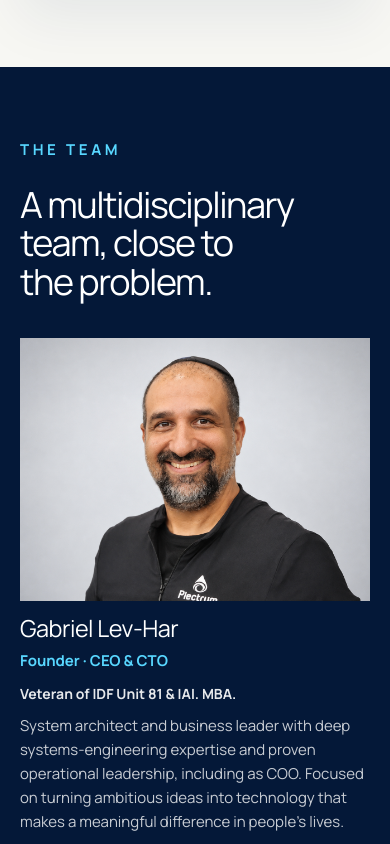
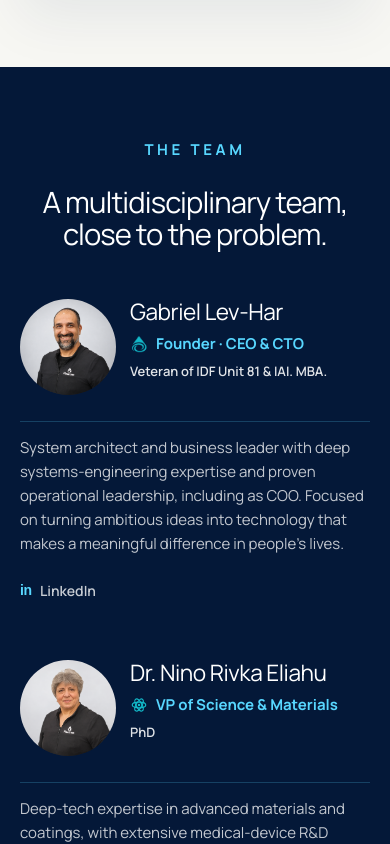
Before and after one commit to noamamram/plectrumSite, a Next.js app: page /company in a window 390 px wide. Shown: the part 2900-3744 px from the top of the page. Built offline with nearby package versions, Linux system fonts and the light colour scheme; no server answers.

Commit message:
Redesign the company team section with circular portraits and role icons.
Adopt a compact editorial 2x2 layout with centered heading, subtle dividers, and restored per-member role icons.

Co-authored-by: Cursor <cursoragent@cursor.com>

```diff
--- a/app/company/page.tsx
+++ b/app/company/page.tsx
@@ -43,6 +43,7 @@ const copy = {
         credential: "Veteran of IDF Unit 81 & IAI. MBA.",
         bio: "System architect and business leader with deep systems-engineering expertise and proven operational leadership, including as COO. Focused on turning ambitious ideas into technology that makes a meaningful difference in people's lives.",
         image: "/team/gabriel-lev-har-neutral.png",
+        icon: "/team/icons/gabriel-plectrum-mark.png",
         linkedin: "https://www.linkedin.com/in/gabriel-lev-har-9916573",
       },
       {
@@ -51,6 +52,7 @@ const copy = {
         credential: "PhD",
         bio: "Deep-tech expertise in advanced materials and coatings, with extensive medical-device R&D experience spanning polymerization, innovative coating methods, scale-up, and manufacturing.",
         image: "/team/nino-rivka-eliahu-neutral.png",
+        icon: "/team/icons/nino-materials.svg",
         linkedin: "https://www.linkedin.com/in/dr-nino-rebecca-eliahu-65037851/",
       },
       {
@@ -59,6 +61,7 @@ const copy = {
         credential: "Veteran of IDF Tech Unit.",
         bio: "Specialist in XR simulation systems and interactive software development. Leads system integration and designs immersive, high-end XR experiences.",
         image: "/team/noam-amram-neutral.png",
+        icon: "/team/icons/noam-vr-headset.svg",
         linkedin: "https://www.linkedin.com/in/noam-amram",
       },
       {
@@ -67,6 +70,7 @@ const copy = {
         credential: "Veteran of IDF Unit 81.",
         bio: "Specialized in digital board design and reverse engineering, with a background in high-stakes military and medical-grade electronics. A key technical leader overseeing embedded firmware development and controller programming.",
         image: "/team/omri-arbel-neutral.png",
+        icon: "/team/icons/omri-cpu.svg",
         linkedin: "https://www.linkedin.com/in/omri-arbel-345796195/",
       },
     ],
@@ -117,6 +121,7 @@ const copy = {
         credential: "יוצא יחידה 81 והתעשייה האווירית. MBA.",
         bio: "ארכיטקט מערכות ומוביל עסקי המשלב מומחיות עמוקה בהנדסת מערכות. בעל ניסיון מוכח במנהיגות תפעולית, לרבות בתפקיד COO. מחויב להפוך רעיונות למציאות באמצעות טכנולוגיה שיוצרת שינוי משמעותי בחייהם של אנשים.",
         image: "/team/gabriel-lev-har-neutral.png",
+        icon: "/team/icons/gabriel-plectrum-mark.png",
         linkedin: "https://www.linkedin.com/in/gabriel-lev-har-9916573",
       },
       {
@@ -125,6 +130,7 @@ const copy = {
         credential: "PhD",
         bio: "מומחיות דיפ־טק בפיתוח חומרים וציפויים מתקדמים. ניסיון נרחב במחקר ופיתוח של מכשור רפואי, בפולימריזציה ובשיטות ציפוי חדשניות, וכן בהגדלת קנה מידה ובייצור.",
         image: "/team/nino-rivka-eliahu-neutral.png",
+        icon: "/team/icons/nino-materials.svg",
         linkedin: "https://www.linkedin.com/in/dr-nino-rebecca-eliahu-65037851/",
       },
       {
@@ -133,6 +139,7 @@ const copy = {
         credential: "יוצא יחידה טכנולוגית בצה״ל.",
         bio: "מומחה במערכות סימולציית XR ובפיתוח תוכנה אינטראקטיבית. מוביל אינטגרציית מערכות ומתכנן חוויות XR אימרסיביות ומתקדמות.",
         image: "/team/noam-amram-neutral.png",
+        icon: "/team/icons/noam-vr-headset.svg",
         linkedin: "https://www.linkedin.com/in/noam-amram",
       },
       {
@@ -141,6 +148,7 @@ const copy = {
         credential: "יוצא יחידה 81.",
         bio: "בעל ניסיון ייחודי בתכנון כרטיסים דיגיטליים ובהנדסה לאחור, עם רקע באלקטרוניקה צבאית ואלקטרוניקה רפואית בסביבות עתירות סיכון. מוביל טכנולוגי מרכזי האחראי גם על פיתוח קושחה משובצת ותכנות בקרים.",
         image: "/team/omri-arbel-neutral.png",
+        icon: "/team/icons/omri-cpu.svg",
         linkedin: "https://www.linkedin.com/in/omri-arbel-345796195/",
       },
     ],
@@ -191,6 +199,7 @@ const copy = {
         credential: "خريج الوحدة 81 وIAI. حاصل على MBA.",
         bio: "مهندس أنظمة وقائد أعمال يجمع خبرة عميقة في هندسة الأنظمة مع قيادة تشغيلية مثبتة، منها منصب COO. ملتزم بتحويل الأفكار إلى واقع عبر تكنولوجيا تُحدث فرقًا حقيقيًا في حياة الناس.",
         image: "/team/gabriel-lev-har-neutral.png",
+        icon: "/team/icons/gabriel-plectrum-mark.png",
         linkedin: "https://www.linkedin.com/in/gabriel-lev-har-9916573",
       },
       {
@@ -199,6 +208,7 @@ const copy = {
         credential: "PhD",
         bio: "خبيرة في تطوير المواد والطلاءات المتقدمة. تتمتع بخبرة واسعة في البحث والتطوير للأجهزة الطبية والبلمرة وطرق الطلاء المبتكرة، والتوسع الصناعي والتصنيع.",
         image: "/team/nino-rivka-eliahu-neutral.png",
+        icon: "/team/icons/nino-materials.svg",
         linkedin: "https://www.linkedin.com/in/dr-nino-rebecca-eliahu-65037851/",
       },
       {
@@ -207,6 +217,7 @@ const copy = {
         credential: "خريج وحدة تكنولوجية في الجيش الإسرائيلي.",
         bio: "متخصص في أنظمة محاكاة XR وتطوير البرمجيات التفاعلية. يقود تكامل الأنظمة وتصميم تجارب XR غامرة ومتقدمة.",
         image: "/team/noam-amram-neutral.png",
+        icon: "/team/icons/noam-vr-headset.svg",
         linkedin: "https://www.linkedin.com/in/noam-amram",
       },
       {
@@ -215,6 +226,7 @@ const copy = {
         credential: "خريج الوحدة 81.",
         bio: "متخصص في تصميم اللوحات الرقمية والهندسة العكسية، مع خلفية في الإلكترونيات العسكرية والطبية عالية الحساسية. قائد تقني يشرف أيضًا على تطوير البرامج الثابتة المدمجة وبرمجة المتحكمات.",
         image: "/team/omri-arbel-neutral.png",
+        icon: "/team/icons/omri-cpu.svg",
         linkedin: "https://www.linkedin.com/in/omri-arbel-345796195/",
       },
     ],
@@ -265,6 +277,7 @@ const copy = {
         credential: "Ветеран подразделения 81 и IAI. MBA.",
         bio: "Системный архитектор и бизнес-лидер с глубокой экспертизой в системной инженерии и подтверждённым опытом операционного управления, включая роль COO. Превращает идеи в технологии, значимые для жизни людей.",
         image: "/team/gabriel-lev-har-neutral.png",
+        icon: "/team/icons/gabriel-plectrum-mark.png",
         linkedin: "https://www.linkedin.com/in/gabriel-lev-har-9916573",
       },
       {
@@ -273,6 +286,7 @@ const copy = {
         credential: "PhD",
         bio: "Эксперт по передовым материалам и покрытиям. Обширный опыт R&D медицинских устройств, полимеризации, инновационных методов нанесения покрытий, масштабирования и производства.",
         image: "/team/nino-rivka-eliahu-neutral.png",
+        icon: "/team/icons/nino-materials.svg",
         linkedin: "https://www.linkedin.com/in/dr-nino-rebecca-eliahu-65037851/",
       },
       {
@@ -281,6 +295,7 @@ const copy = {
         credential: "Ветеран технологического подразделения ЦАХАЛ.",
         bio: "Специалист по XR-симуляциям и интерактивному ПО. Руководит системной интеграцией и проектирует высокотехнологичные иммерсивные XR-среды.",
         image: "/team/noam-amram-neutral.png",
+        icon: "/team/icons/noam-vr-headset.svg",
         linkedin: "https://www.linkedin.com/in/noam-amram",
       },
       {
@@ -289,6 +304,7 @@ const copy = {
         credential: "Ветеран подразделения 81.",
         bio: "Специалист по цифровым платам и обратной инженерии с опытом в военной и медицинской электронике. Ключевой технический лидер, отвечающий также за встроенное ПО и программирование контроллеров.",
         image: "/team/omri-arbel-neutral.png",
+        icon: "/team/icons/omri-cpu.svg",
         linkedin: "https://www.linkedin.com/in/omri-arbel-345796195/",
       },
     ],
@@ -364,24 +380,39 @@ export default function CompanyPage() {
                     src={member.image}
                     alt={member.name}
                     fill
-                    sizes="(max-width: 560px) 92vw, 200px"
+                    sizes="(max-width: 900px) 104px, 168px"
                     loading="lazy"
                   />
                 </div>
-                <div className="team-card-copy">
+                <div className="team-card-identity">
                   <h3><bdi dir="auto">{member.name}</bdi></h3>
-                  <p className="team-role"><bdi dir="auto">{member.role}</bdi></p>
+                  <p className="team-role">
+                    {/* eslint-disable-next-line @next/next/no-img-element -- small decorative role icons */}
+                    <img
+                      className="team-role-icon"
+                      src={member.icon}
+                      alt=""
+                      aria-hidden="true"
+                      width={18}
+                      height={18}
+                    />
+                    <span><bdi dir="auto">{member.role}</bdi></span>
+                  </p>
                   <p className="team-credential"><bdi dir="auto">{member.credential}</bdi></p>
+                </div>
+                <div className="team-card-body">
+                  <div className="team-divider" aria-hidden="true" />
                   <p className="team-bio">{member.bio}</p>
                   {member.linkedin ? (
                     <a
                       className="team-linkedin"
                       href={member.linkedin}
                       target="_blank"
-                      rel="noreferrer"
+                      rel="noopener noreferrer"
                       aria-label={`${member.name} on LinkedIn`}
                     >
-                      in <span>LinkedIn</span>
+                      <span className="team-linkedin-mark" aria-hidden="true">in</span>
+                      <span>LinkedIn</span>
                     </a>
                   ) : null}
                 </div>
--- a/app/globals.css
+++ b/app/globals.css
@@ -2096,31 +2096,41 @@ html[dir="rtl"] .company-mark {
 }
 
 .team-section .section-heading {
-  width: min(100%, var(--page-max));
+  width: min(100%, 720px);
   margin-inline: auto;
+  text-align: center;
+}
+
+.team-section .section-heading .eyebrow {
+  color: var(--cyan-bright);
 }
 
 .team-section .section-heading h2 {
-  font-size: clamp(36px, 4.2vw, 56px);
-  max-width: 16ch;
+  margin-inline: auto;
+  max-width: 18ch;
+  font-size: clamp(30px, 3.6vw, 44px);
+  line-height: 1.12;
+  letter-spacing: -0.03em;
 }
 
 .team-grid {
-  width: min(100%, var(--page-max));
+  width: min(100%, 1160px);
   margin-inline: auto;
-  margin-top: clamp(40px, 5vw, 64px);
+  margin-top: clamp(56px, 6vw, 72px);
   display: grid;
   grid-template-columns: repeat(2, minmax(0, 1fr));
-  gap: 44px 48px;
+  column-gap: clamp(64px, 6vw, 80px);
+  row-gap: clamp(64px, 6vw, 72px);
 }
 
 .team-card {
   display: grid;
-  grid-template-columns: 200px minmax(0, 1fr);
-  column-gap: 26px;
+  grid-template-columns: clamp(130px, 11vw, 168px) minmax(0, 1fr);
+  grid-template-rows: auto auto;
+  column-gap: 24px;
+  row-gap: 0;
   align-items: start;
   min-width: 0;
-  max-height: none;
   background: transparent;
   border: 0;
   padding: 0;
@@ -2128,11 +2138,17 @@ html[dir="rtl"] .company-mark {
 
 .team-portrait {
   position: relative;
-  width: 200px;
-  max-width: 100%;
-  aspect-ratio: 4 / 5;
+  grid-column: 1;
+  grid-row: 1 / span 2;
+  width: 100%;
+  aspect-ratio: 1;
+  border-radius: 50%;
   overflow: hidden;
   background: rgba(2, 13, 36, 0.72);
+  box-shadow: inset 0 0 0 1px rgba(255, 255, 255, 0.08);
+  transition:
+    box-shadow 200ms ease,
+    transform 200ms ease;
 }
 
 .team-portrait img {
@@ -2147,7 +2163,7 @@ html[dir="rtl"] .company-mark {
 }
 
 .team-card[data-member="nino"] .team-portrait img {
-  object-position: center 20%;
+  object-position: center 22%;
 }
 
 .team-card[data-member="noam"] .team-portrait img {
@@ -2158,40 +2174,77 @@ html[dir="rtl"] .company-mark {
   object-position: center 14%;
 }
 
-.team-card-copy {
+.team-card:hover .team-portrait,
+.team-card:focus-within .team-portrait {
+  box-shadow:
+    inset 0 0 0 1px rgba(88, 215, 255, 0.55),
+    0 0 0 1px rgba(88, 215, 255, 0.28);
+  transform: scale(1.015);
+}
+
+.team-card-identity {
+  grid-column: 2;
+  grid-row: 1;
   min-width: 0;
-  margin-top: 0;
   display: flex;
   flex-direction: column;
-  gap: 0;
-}
-
-.team-card-copy h3 {
+}
+
+.team-card-identity h3 {
   margin: 0;
-  font-size: clamp(24px, 2vw, 30px);
+  color: var(--white);
+  font-size: clamp(24px, 1.8vw, 28px);
   line-height: 1.15;
   letter-spacing: -0.02em;
 }
 
 .team-role {
   margin: 8px 0 0;
+  display: flex;
+  align-items: flex-start;
+  gap: 8px;
   color: var(--cyan-bright);
   font-size: 15px;
   font-weight: 650;
+  line-height: 1.4;
+}
+
+.team-role-icon {
+  width: 1.125rem;
+  height: 1.125rem;
+  flex: 0 0 auto;
+  margin-top: 0.15em;
+  object-fit: contain;
+}
+
+.team-credential {
+  margin: 8px 0 0;
+  color: rgba(255, 255, 255, 0.88);
+  font-size: 13px;
+  font-weight: 600;
   line-height: 1.45;
 }
 
-.team-credential {
-  margin: 12px 0 0;
-  color: rgba(255, 255, 255, 0.9);
-  font-size: 14px;
-  font-weight: 700;
-  line-height: 1.5;
+.team-card-body {
+  grid-column: 2;
+  grid-row: 2;
+  min-width: 0;
+  display: flex;
+  flex-direction: column;
+  align-items: flex-start;
+}
+
+.team-divider {
+  width: 100%;
+  max-width: 11rem;
+  height: 1px;
+  margin: 14px 0 0;
+  background: rgba(88, 215, 255, 0.22);
 }
 
 .team-bio {
-  margin: 10px 0 0;
-  color: rgba(255, 255, 255, 0.78);
+  margin: 14px 0 0;
+  color: rgba(255, 255, 255, 0.76);
   font-size: 15px;
   line-height: 1.6;
   max-width: 46ch;
@@ -2201,22 +2254,50 @@ html[dir="rtl"] .company-mark {
   width: fit-content;
   min-height: 44px;
   margin-top: 12px;
-  padding-top: 0;
   display: inline-flex;
   align-items: center;
   gap: 8px;
   color: var(--cyan-bright);
   font-size: 14px;
-  font-weight: 700;
-}
-
-.team-linkedin::first-letter {
-  font-family: Arial, sans-serif;
-}
-
-.team-linkedin span {
+  font-weight: 650;
+  text-decoration: none;
+  transition: opacity 180ms ease, text-decoration-color 180ms ease;
+}
+
+.team-linkedin-mark {
+  font-family: Arial, Helvetica, sans-serif;
+  font-weight: 800;
+  letter-spacing: -0.02em;
+}
+
+.team-linkedin span:last-child {
   color: rgba(255, 255, 255, 0.78);
   font-weight: 600;
+  text-decoration: underline;
+  text-decoration-color: transparent;
+  text-underline-offset: 3px;
+}
+
+.team-linkedin:hover span:last-child,
+.team-linkedin:focus-visible span:last-child {
+  text-decoration-color: rgba(88, 215, 255, 0.7);
+}
+
+.team-linkedin:focus-visible {
+  outline: 2px solid var(--cyan-bright);
+  outline-offset: 3px;
+  border-radius: 2px;
+}
+
+@media (prefers-reduced-motion: reduce) {
+  .team-portrait {
+    transition: none;
+  }
+
+  .team-card:hover .team-portrait,
+  .team-card:focus-within .team-portrait {
+    transform: none;
+  }
 }
 
 .company-connect {
@@ -2558,20 +2639,38 @@ html[dir="rtl"] .back-to-top {
   to { transform: scale(1.08) rotate(8deg); opacity: 1; }
 }
 
-@media (max-width: 1023px) {
+@media (max-width: 900px) {
   .team-grid {
-    width: min(100%, 720px);
+    width: min(100%, 640px);
     grid-template-columns: 1fr;
-    gap: 44px;
+    column-gap: 0;
+    row-gap: 56px;
   }
 
   .team-card {
-    grid-template-columns: 180px minmax(0, 1fr);
-    column-gap: 24px;
+    grid-template-columns: 104px minmax(0, 1fr);
+    column-gap: 18px;
+    row-gap: 14px;
   }
 
   .team-portrait {
-    width: 180px;
+    grid-column: 1;
+    grid-row: 1;
+    width: 104px;
+  }
+
+  .team-card-identity {
+    grid-column: 2;
+    grid-row: 1;
+  }
+
+  .team-card-body {
+    grid-column: 1 / -1;
+    grid-row: 2;
+  }
+
+  .team-divider {
+    max-width: none;
   }
 }
 
@@ -3140,27 +3239,6 @@ html[dir="rtl"] .back-to-top {
     border-inline-end: 0;
     border-bottom: 1px solid rgba(255, 255, 255, 0.18);
   }
-
-  .team-grid {
-    width: min(100%, 640px);
-    grid-template-columns: 1fr;
-    gap: 44px;
-  }
-
-  .team-card {
-    grid-template-columns: 160px minmax(0, 1fr);
-    column-gap: 20px;
-  }
-
-  .team-portrait {
-    width: 160px;
-    aspect-ratio: 4 / 5;
-    max-height: none;
-  }
-
-  .team-card-copy {
-    margin-top: 0;
-  }
 }
 
 @media (max-width: 560px) {
@@ -3290,10 +3368,14 @@ html[dir="rtl"] .back-to-top {
   .company-traction h2,
   .relationship-section h2,
   .market-section h2,
-  .team-section h2,
   .company-connect h2 {
     font-size: clamp(35px, 10vw, 43px);
     line-height: 1.08;
+  }
+
+  .team-section .section-heading h2 {
+    font-size: clamp(28px, 7.5vw, 36px);
+    line-height: 1.12;
   }
 
   .company-milestones {
@@ -3379,40 +3461,32 @@ html[dir="rtl"] .back-to-top {
     height: 70px;
   }
 
+  .team-section .section-heading {
+    width: min(100%, 36rem);
+  }
+
   .team-grid {
-    margin-top: 36px;
-    gap: 44px;
+    margin-top: 48px;
+    row-gap: 48px;
   }
 
   .team-card {
-    grid-template-columns: 1fr;
-    row-gap: 14px;
+    grid-template-columns: 96px minmax(0, 1fr);
+    column-gap: 14px;
+    row-gap: 12px;
   }
 
   .team-portrait {
-    width: 100%;
-    aspect-ratio: 4 / 3;
-    max-height: 320px;
-  }
-
-  .team-card-copy {
-    margin-top: 0;
-  }
-
-  .team-card-copy h3 {
-    font-size: clamp(22px, 6vw, 26px);
-  }
-
-  .team-credential {
-    margin-top: 12px;
+    width: 96px;
+  }
+
+  .team-card-identity h3 {
+    font-size: clamp(22px, 5.8vw, 26px);
   }
 
   .team-bio {
     font-size: 15px;
-  }
-
-  .team-linkedin {
-    margin-top: 12px;
+    max-width: none;
   }
 
   .page-hero-copy .button,
```
